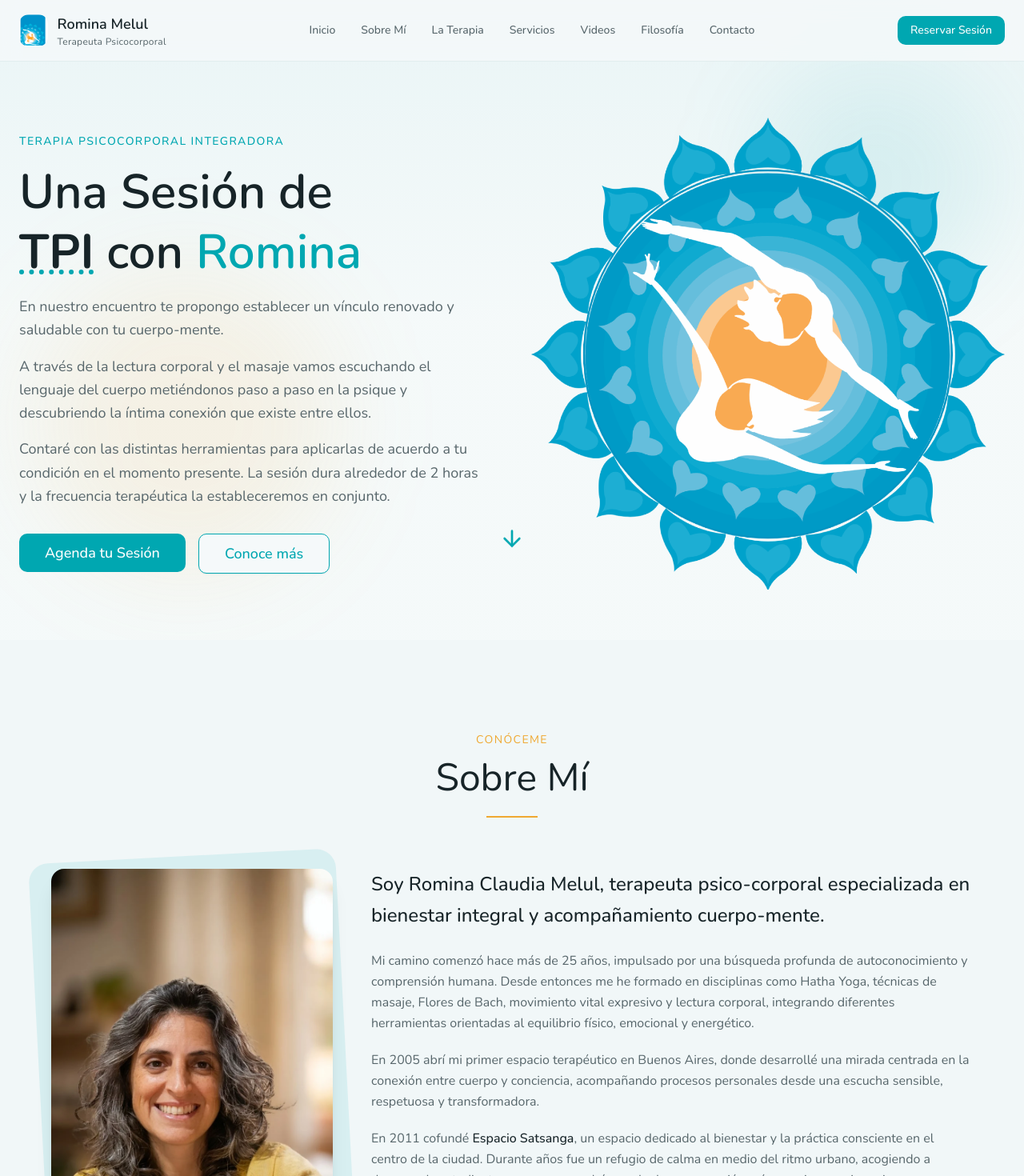
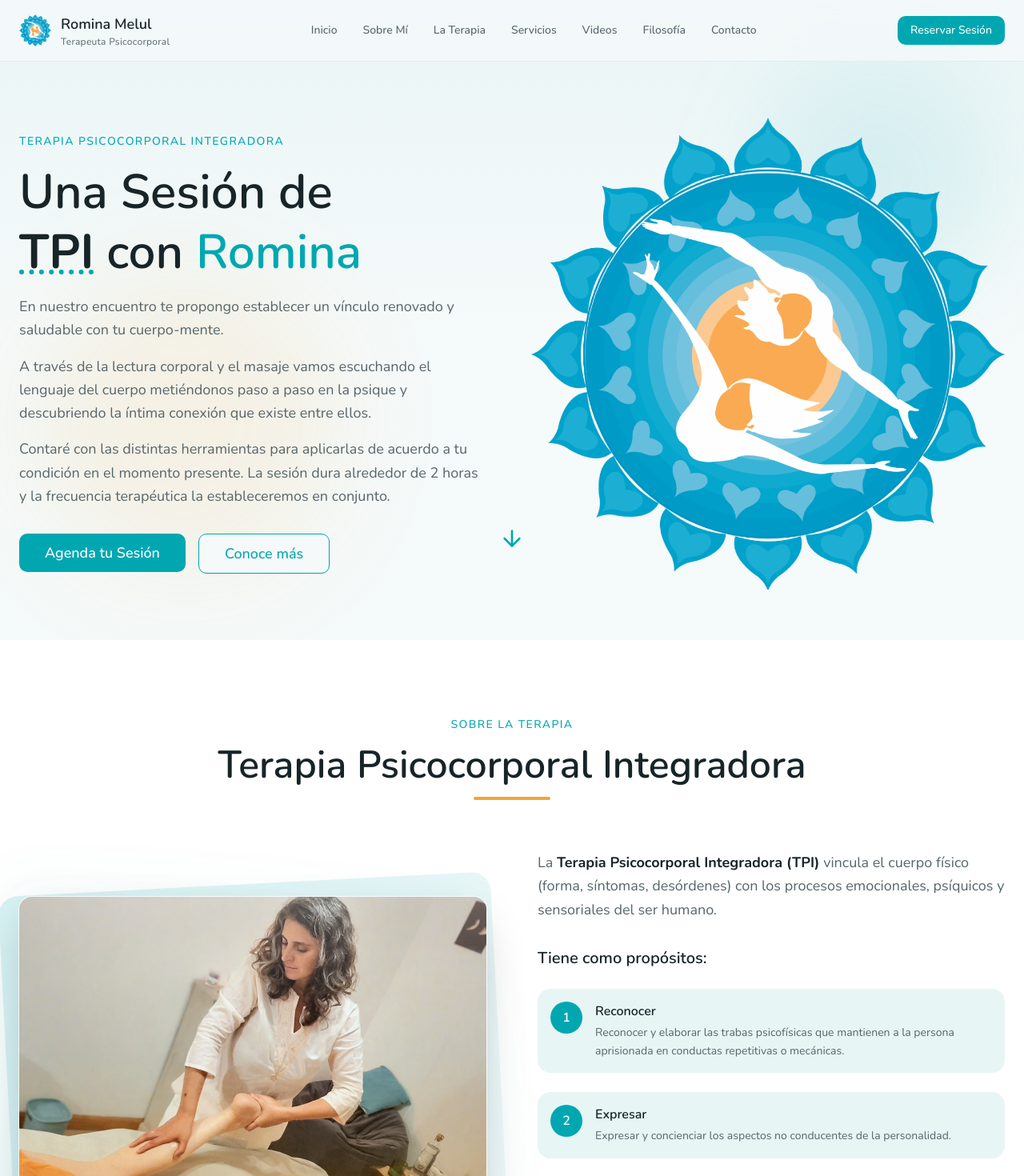
Before and after one commit to fitoji/rominamelul, a Next.js app: page / in a window 1280 px wide. Shown: the top 1470 px of the page at 80% size. Built offline with nearby package versions, Linux system fonts and the light colour scheme.

Commit message:
cambio logo y orden cards

```diff
--- a/app/layout.tsx
+++ b/app/layout.tsx
@@ -2,7 +2,7 @@ import { TooltipProvider } from '@/components/ui/tooltip'
 import { organizationStructuredData, personStructuredData } from '@/lib/seo'
 import { Analytics } from '@vercel/analytics/next'
 import type { Metadata } from 'next'
-import { Nunito, Lora } from 'next/font/google'
+import { Lora, Nunito } from 'next/font/google'
 import './globals.css'
 
 const lora = Lora({
@@ -31,7 +31,7 @@ export const metadata: Metadata = {
     'movimiento vital expresivo',
     'terapeuta corporal',
     'sanación cuerpo-mente',
-    'Buenos Aires',
+    'Barcelona',
   ],
   authors: [{ name: 'Romina Melul' }],
   creator: 'Romina Melul',
@@ -49,7 +49,7 @@ export const metadata: Metadata = {
   },
   openGraph: {
     type: 'website',
-    locale: 'es_AR',
+    locale: 'es_ES',
     url: 'https://rominamelul.com',
     siteName: 'Romina Melul',
     title: 'Romina Melul | Terapeuta Psicocorporal',
@@ -57,7 +57,7 @@ export const metadata: Metadata = {
       'Terapia Psicocorporal Integradora - Reconecta con tu cuerpo, mente y espíritu.',
     images: [
       {
-        url: '/images/logo.png',
+        url: '/romina-logo2.svg',
         width: 1200,
         height: 630,
         alt: 'Romina Melul - Terapeuta Psicocorporal',
@@ -69,7 +69,7 @@ export const metadata: Metadata = {
     title: 'Romina Melul | Terapeuta Psicocorporal',
     description:
       'Terapia Psicocorporal Integradora - Reconecta con tu cuerpo, mente y espíritu.',
-    images: ['/images/logo.png'],
+    images: ['/romina-logo2.svg'],
     creator: '@rominamelul',
   },
 }
--- a/app/page.tsx
+++ b/app/page.tsx
@@ -13,9 +13,9 @@ export default function Home() {
     <main className="min-h-screen">
       <Header />
       <Hero />
-      <AboutMe />
       <About />
       <Services />
+      <AboutMe />
       <Videos />
       <Philosophy />
       <Contact />
--- a/components/header.tsx
+++ b/components/header.tsx
@@ -19,7 +19,7 @@ export function Header() {
           {/* Logo */}
           <Link href="/" className="flex items-center gap-3">
             <Image
-              src="/images/logo.png"
+              src="/romina-logo2.svg"
               alt="Romina Melul - Terapia Psicocorporal"
               width={50}
               height={50}
```
